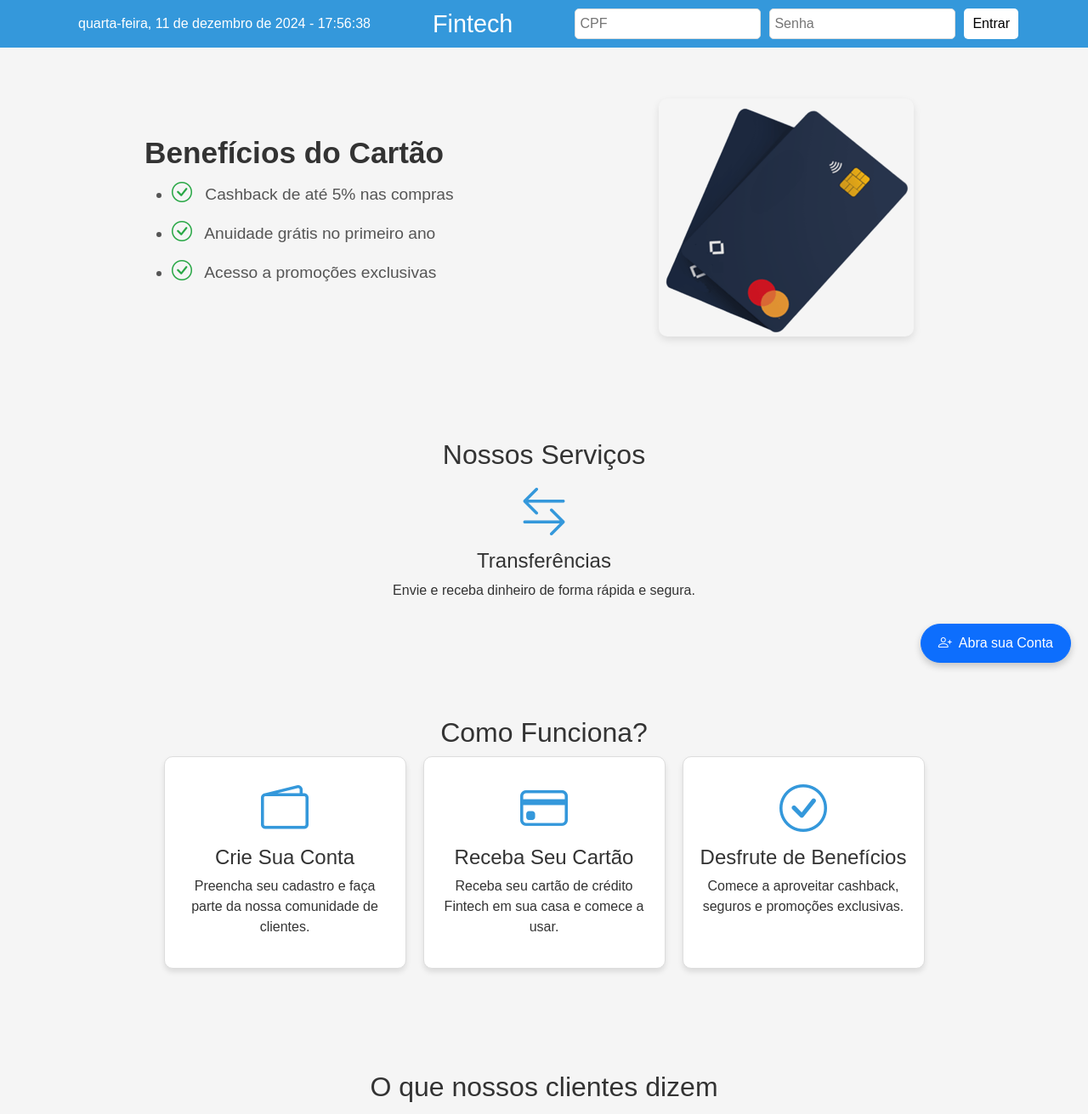
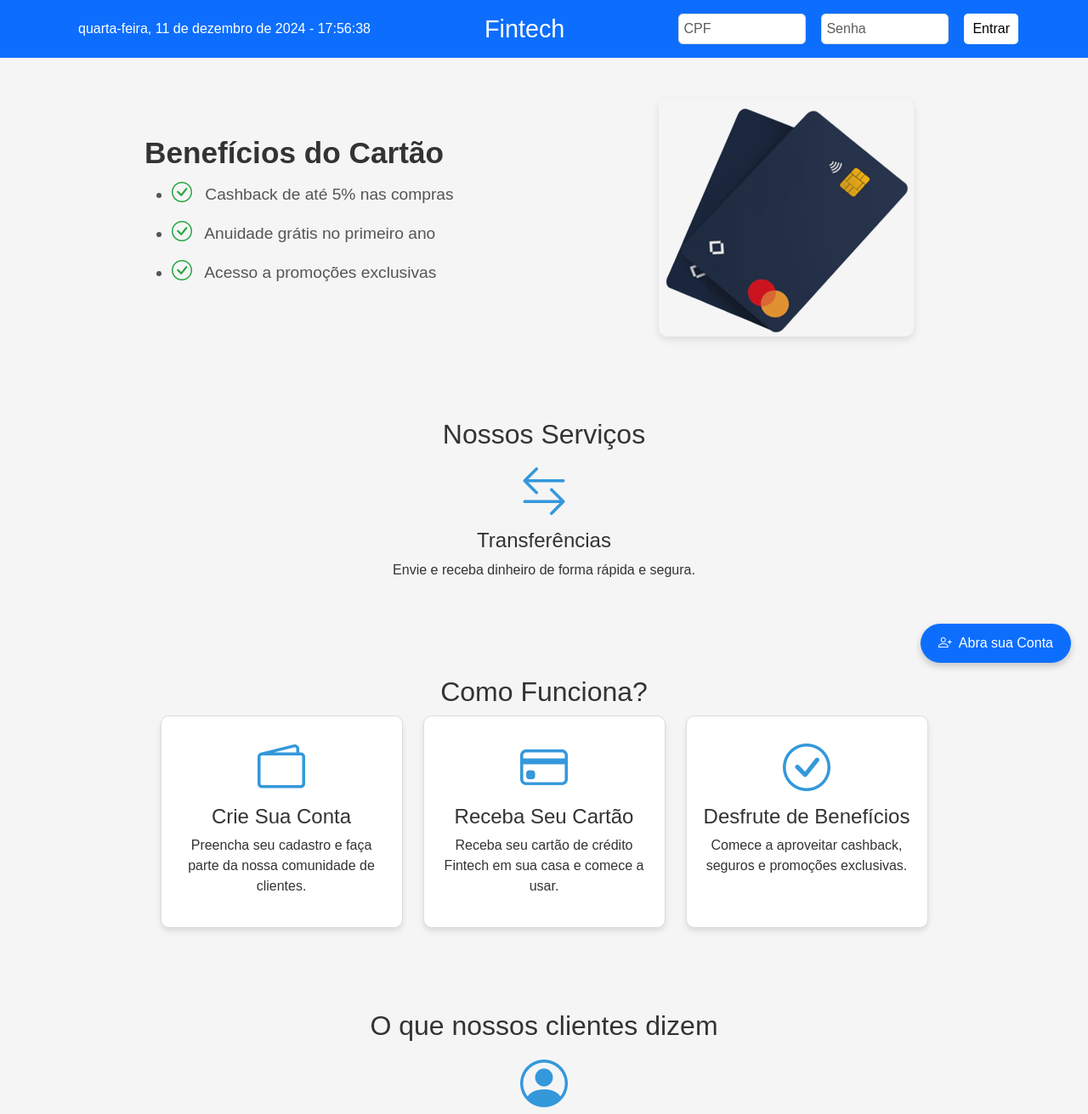
Before and after one commit to thiagotfer/fintech-site-fiap, a plain HTML site: page index.html in a window 1280 px wide. Shown: the top 1311 px of the page at 85% size. Drawn offline with nearby package versions, Linux system fonts and the light colour scheme.

Commit message:
index.html

```diff
--- a/index.html
+++ b/index.html
@@ -11,21 +11,20 @@
 <body>
 
 <!-- Cabeçalho -->
-<header class="topo">
-    <div class="container d-flex justify-content-between align-items-center">
-        <div id="data-hora" class="text-white"></div> <!-- Data e Hora -->
-        <h1 class="titulo text-center flex-grow-1">Fintech</h1> <!-- Título Centralizado -->
-        <form class="form-login d-flex">
-            <input type="text" class="campo-cpf" placeholder="CPF">
-            <input type="password" class="campo-senha" placeholder="Senha">
-            <button type="submit" class="botao-login">Entrar</button>
+<header class="topo bg-primary text-white py-3">
+    <div class="container d-flex flex-wrap justify-content-between align-items-center">
+        <div id="data-hora" class="text-white mb-2 mb-md-0"></div>
+        <h1 class="titulo text-center flex-grow-1">Fintech</h1>
+        <form class="form-login d-flex gap-2 flex-wrap">
+            <input type="text" class="campo-cpf form-control w-auto" placeholder="CPF" style="max-width: 150px;">
+            <input type="password" class="campo-senha form-control w-auto" placeholder="Senha" style="max-width: 150px;">
+            <button type="submit" class="botao-login btn btn-light">Entrar</button>
         </form>
     </div>
 </header>
 
-
 <!-- Benefícios -->
-    <section id="beneficios" class="secao">
+<section id="beneficios" class="secao py-5">
     <div class="container">
         <div class="row align-items-center">
             <div class="col-md-6 col-12">
@@ -36,16 +35,15 @@
                     <li><i class="bi bi-check-circle"></i> Acesso a promoções exclusivas</li>
                 </ul>
             </div>
-                <!-- Imagem do Cartão -->
             <div class="col-md-6 col-12 text-center">
-                    <img src="assets/images/cartao.png" alt="Cartão de Crédito" class="imagem-cartao">
+                <img src="assets/images/cartao.png" alt="Cartão de Crédito" class="imagem-cartao img-fluid">
             </div>
         </div>
     </div>
 </section>
 
 <!-- Serviços -->
-    <section id="servicos" class="secao text-center">
+<section id="servicos" class="secao text-center py-5">
     <div class="container">
         <h2 class="titulo-secao">Nossos Serviços</h2>
         <div id="carouselServicos" class="carousel slide" data-bs-ride="carousel" data-bs-interval="2000">
@@ -71,21 +69,21 @@
 </section>
 
 <!-- Como Funciona -->
-    <section id="como-funciona" class="secao text-center">
+<section id="como-funciona" class="secao text-center py-5">
     <div class="container">
         <h2 class="titulo-secao">Como Funciona?</h2>
-            <div class="row justify-content-center">
-                <div class="col-md-3 card-como-funciona">
+        <div class="row justify-content-center gap-4">
+            <div class="col-md-3 col-12 card-como-funciona">
                 <i class="bi bi-wallet2"></i>
                 <h4>Crie Sua Conta</h4>
                 <p>Preencha seu cadastro e faça parte da nossa comunidade de clientes.</p>
             </div>
-                <div class="col-md-3 card-como-funciona">
+            <div class="col-md-3 col-12 card-como-funciona">
                 <i class="bi bi-credit-card"></i>
                 <h4>Receba Seu Cartão</h4>
                 <p>Receba seu cartão de crédito Fintech em sua casa e comece a usar.</p>
             </div>
-                <div class="col-md-3 card-como-funciona">
+            <div class="col-md-3 col-12 card-como-funciona">
                 <i class="bi bi-check-circle"></i>
                 <h4>Desfrute de Benefícios</h4>
                 <p>Comece a aproveitar cashback, seguros e promoções exclusivas.</p>
@@ -95,7 +93,7 @@
 </section>
 
 <!-- Depoimentos -->
-    <section id="depoimentos" class="secao text-center">
+<section id="depoimentos" class="secao text-center py-5">
     <div class="container">
         <h2 class="titulo-secao">O que nossos clientes dizem</h2>
         <div id="carouselDepoimentos" class="carousel slide" data-bs-ride="carousel" data-bs-interval="2000">
@@ -120,7 +118,7 @@
     </div>
 </section>
 
-    <footer class="rodape">
+<footer class="rodape py-3 bg-dark text-white text-center">
     <p>&copy; 2024 Fintech. Todos os direitos reservados.</p>
 </footer>
 
@@ -131,8 +129,6 @@
 </button>
 
 <script src="https://cdnjs.cloudflare.com/ajax/libs/bootstrap/5.3.0/js/bootstrap.bundle.min.js"></script>
+<script src="assets/js/login.js"></script>
 </body>
-
-<script src="assets/js/login.js"></script>
-
 </html>
```
Lines whose indentation alone changed are shown as unchanged.
